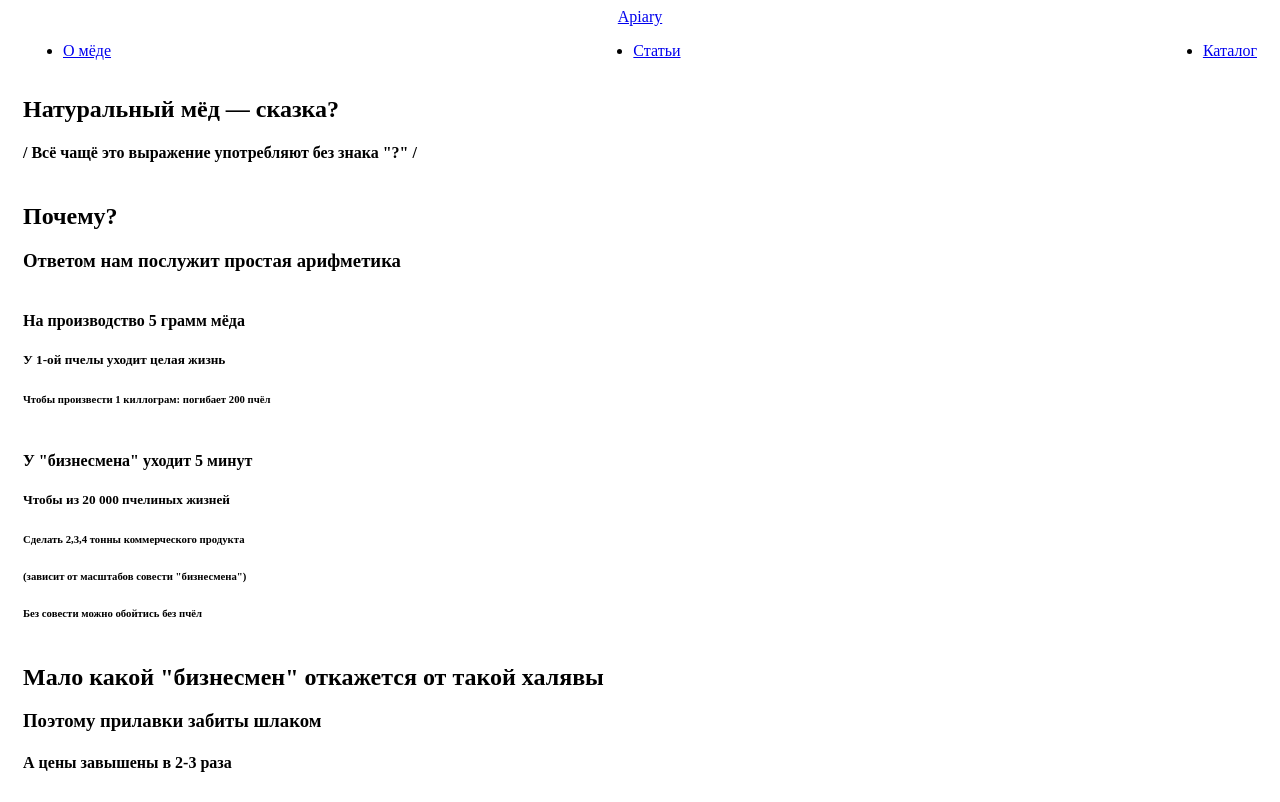
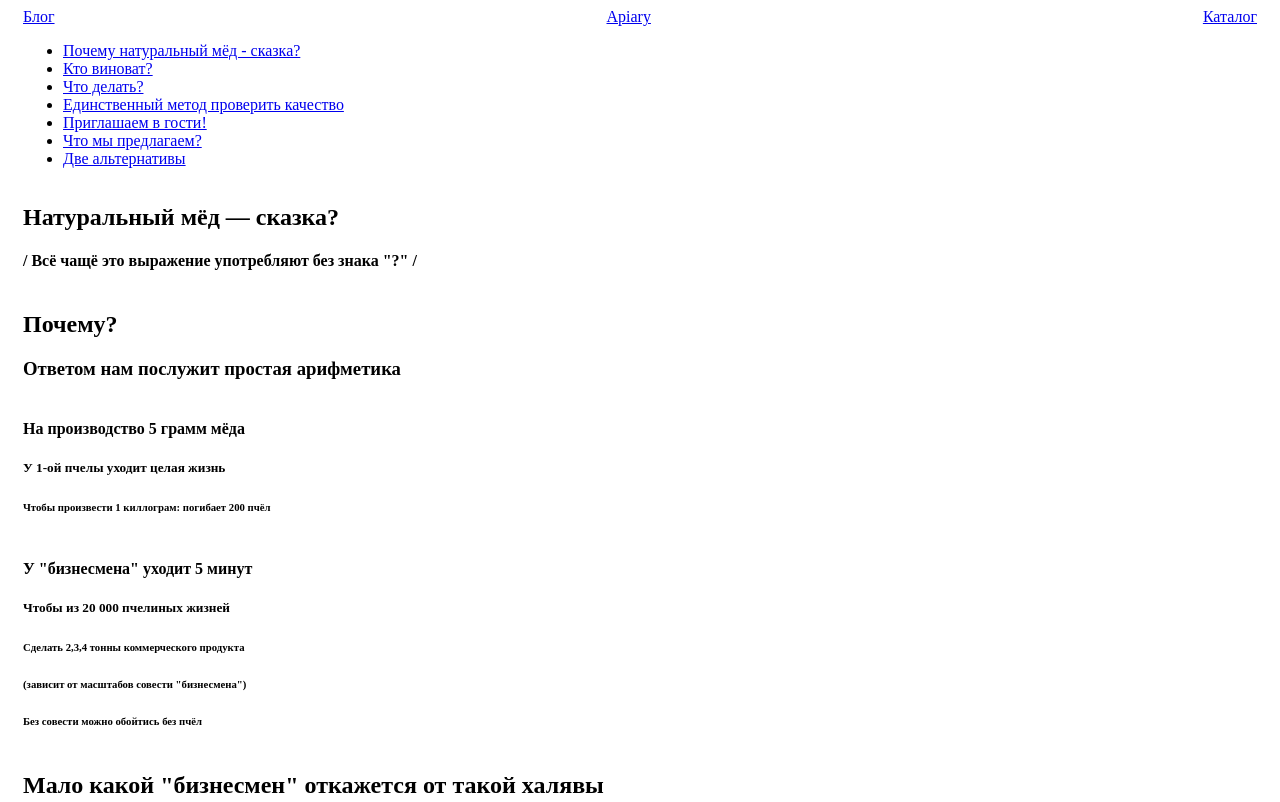
Before and after one commit to NikMirelis/apiary, a plain HTML site: page index.html in a window 1280 px wide. Shown: the top 802 px of the page. Drawn offline with Linux system fonts and the light colour scheme.

Commit message:
Мелкие правки

```diff
--- a/css/main.css
+++ b/css/main.css
@@ -1,3 +1,3 @@
-.search-input {
-	width: 135px;
+* {
+	scroll-behavior: smooth;
 }
--- a/index.html
+++ b/index.html
@@ -15,16 +15,22 @@
 		<div class="container-fluid">
 			<div class="row">
 				<div class="col-12">
-					<div class="logo d-flex justify-content-center align-items-center">
-						<a href="#">Apiary</a>
+					<div class="head d-flex justify-content-between align-items-center">
+						<div class="blog"><a href="#">Блог</a></div>
+						<div class="logo"><a href="#">Apiary</a></div>
+						<div class="catalog"><a href="#">Каталог</a></div>
 					</div>
 				</div>
 				<div class="col-12">
 					<nav class="menu">
-						<ul class="d-flex justify-content-between align-items-center">
-							<li><a href="#">О мёде</a></li>
-							<li><a href="#">Статьи</a></li>
-							<li><a href="#">Каталог</a></li>
+						<ul class="justify-content-around align-items-center">
+							<li><a href="#header-section">Почему натуральный мёд - сказка?</a></li>
+							<li><a href="#opening-section">Кто виноват?</a></li>
+							<li><a href="#hope-section">Что делать?</a></li>
+							<li><a href="#only-section">Единственный метод проверить качество</a></li>
+							<li><a href="#visit-section">Приглашаем в гости!</a></li>
+							<li><a href="#for-section">Что мы предлагаем?</a></li>
+							<li><a href="#alternative-section">Две альтернативы</a></li>
 						</ul>
 					</nav>
 				</div>
@@ -187,7 +193,7 @@
 				</div>
 			</div>
 		</section>
-		<section id="alternative">
+		<section id="alternative-section">
 			<div class="container-fluid">
 				<div class="row">
 					<div class="col-12">
```
